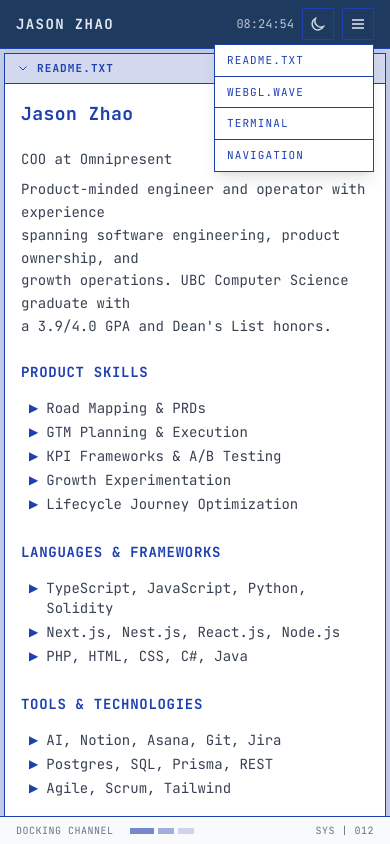
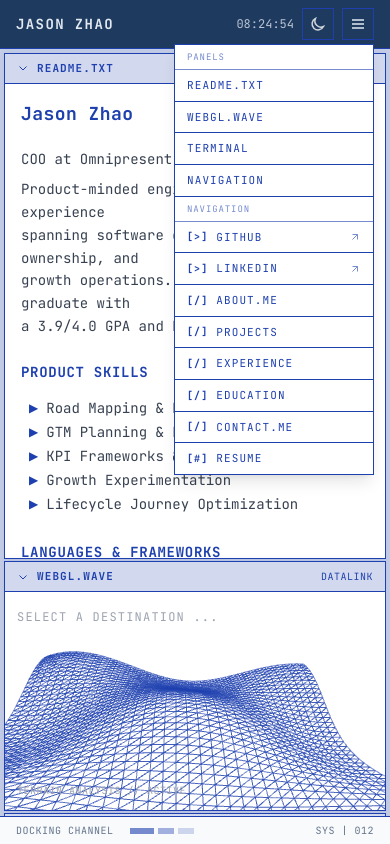
Before and after one commit to jasonz23/2026-personal-website, a Next.js app: page / in a window 390 px wide. Both pictures are taken after a click on the button 358 px from the left and 24 px from the top of the page. Built offline with nearby package versions, Linux system fonts and the light colour scheme.

Commit message:
add navigations and better user experience for mobile

```diff
--- a/src/components/Terminal.tsx
+++ b/src/components/Terminal.tsx
@@ -28,6 +28,7 @@ interface TerminalProps {
   onCommandRef?: MutableRefObject<((cmd: string) => void) | null>;
   initialCwd?: string;
   onCwdChange?: (cwd: string) => void;
+  onCommandComplete?: () => void;
 }
 
 // ==================== AUTOCOMPLETE ====================
@@ -141,6 +142,7 @@ export default function Terminal({
   onCommandRef,
   initialCwd = "~",
   onCwdChange,
+  onCommandComplete,
 }: TerminalProps) {
   const [lines, setLines] = useState<TerminalLine[]>([]);
   const [input, setInput] = useState("");
@@ -160,6 +162,8 @@ export default function Terminal({
   const typingIntervalRef = useRef<ReturnType<typeof setInterval> | null>(null);
   const onCwdChangeRef = useRef(onCwdChange);
   onCwdChangeRef.current = onCwdChange;
+  const onCommandCompleteRef = useRef(onCommandComplete);
+  onCommandCompleteRef.current = onCommandComplete;
 
   const { theme, toggle: toggleTheme } = useTheme();
   const themeRef = useRef({ theme, toggle: toggleTheme });
@@ -284,6 +288,7 @@ export default function Terminal({
     setInput("");
     setHistIdx(-1);
     inputRef.current?.focus();
+    onCommandCompleteRef.current?.();
     // eslint-disable-next-line react-hooks/exhaustive-deps
   }, []);
 
--- a/src/components/layout/GridLayout.tsx
+++ b/src/components/layout/GridLayout.tsx
@@ -10,6 +10,7 @@ import TerminalPanel from "@/components/panels/TerminalPanel";
 import WavePanel from "@/components/panels/WavePanel";
 import LinksPanel from "@/components/panels/LinksPanel";
 import { usePanels } from "@/hooks/usePanels";
+import { useIsMobile } from "@/hooks/useIsMobile";
 
 function pathToQuery(cwd: string): string {
   if (cwd === "~") return "";
@@ -39,6 +40,18 @@ export default function GridLayout() {
   const [mounted, setMounted] = useState(false);
   const [typingCmd, setTypingCmd] = useState<string | null>(null);
   const { openPanels, setOpenPanels } = usePanels();
+  const mainRef = useRef<HTMLElement>(null);
+  const isMobile = useIsMobile();
+  const isMobileRef = useRef(false);
+  useEffect(() => {
+    isMobileRef.current = isMobile;
+  }, [isMobile]);
+
+  const scrollToTop = useCallback(() => {
+    if (isMobileRef.current && mainRef.current) {
+      mainRef.current.scrollTo({ top: 0, behavior: "smooth" });
+    }
+  }, []);
 
   const leftOpen = openPanels.filter((p) => LEFT_PANELS.includes(p));
   const rightOpen = openPanels.filter((p) => RIGHT_PANELS.includes(p));
@@ -95,15 +108,23 @@ export default function GridLayout() {
 
   return (
     <div className="h-screen w-screen overflow-hidden flex flex-col bg-[var(--background)]">
-      <HeaderBar />
-      <main className="flex-1 min-h-0 min-w-0 flex flex-col md:flex-row gap-[2px] p-1 sm:p-2 md:p-3 bg-[var(--grid-accent-dim)] overflow-y-auto md:overflow-hidden">
+      <HeaderBar onNavigate={handleSendCommand} onTypingChange={setTypingCmd} />
+      <main
+        ref={mainRef}
+        className="flex-1 min-h-0 min-w-0 flex flex-col md:flex-row gap-[2px] p-1 sm:p-2 md:p-3 bg-[var(--grid-accent-dim)] overflow-y-auto md:overflow-hidden"
+      >
         <Accordion.Root
           type="multiple"
           value={leftOpen}
           onValueChange={handleLeftChange}
           className="flex flex-col gap-[2px] md:flex-1 md:min-h-0 min-w-0"
         >
-          <GridPanel value="readme" title="README.TXT" rightLabel={panelLabel}>
+          <GridPanel
+            value="readme"
+            title="README.TXT"
+            rightLabel={panelLabel}
+            className="max-h-[60vh] md:max-h-none"
+          >
             <AboutPanel activePath={activePath} />
           </GridPanel>
           <GridPanel value="wave" title="WEBGL.WAVE" rightLabel="DATALINK">
@@ -120,11 +141,13 @@ export default function GridLayout() {
             value="terminal"
             title="TERMINAL // BASH"
             rightLabel="ACTIVE"
+            className="max-h-[60vh] md:max-h-none"
           >
             <TerminalPanel
               onCommandRef={terminalCommandRef}
               initialCwd={mounted ? initialPath : "~"}
               onCwdChange={handlePathChange}
+              onCommandComplete={scrollToTop}
             />
           </GridPanel>
           <GridPanel
--- a/src/components/layout/HeaderBar.tsx
+++ b/src/components/layout/HeaderBar.tsx
@@ -4,7 +4,12 @@ import { useState, useEffect } from "react";
 import ThemeToggle from "@/components/ThemeToggle";
 import HeaderMenu from "./HeaderMenu";
 
-export default function HeaderBar() {
+interface HeaderBarProps {
+  onNavigate?: (cmd: string) => void;
+  onTypingChange?: (cmd: string | null) => void;
+}
+
+export default function HeaderBar({ onNavigate, onTypingChange }: HeaderBarProps) {
   const [time, setTime] = useState("");
 
   useEffect(() => {
@@ -41,7 +46,7 @@ export default function HeaderBar() {
         <span className="opacity-60 hidden sm:inline">...</span>
         <span className="font-mono opacity-80 tabular-nums">{time}</span>
         <ThemeToggle />
-        <HeaderMenu />
+        <HeaderMenu onNavigate={onNavigate} onTypingChange={onTypingChange} />
       </div>
     </div>
   );
--- a/src/components/layout/HeaderMenu.tsx
+++ b/src/components/layout/HeaderMenu.tsx
@@ -1,7 +1,10 @@
 "use client";
 
-import { useState, useRef, useEffect } from "react";
+import { useState, useRef, useEffect, useCallback } from "react";
+import { ReactTyped } from "react-typed";
 import { usePanels } from "@/hooks/usePanels";
+import { LINKS } from "@/constants/links";
+import { getNode } from "@/constants/fileSystem";
 
 const PANELS = [
   { id: "readme", label: "README.TXT" },
@@ -10,9 +13,20 @@ const PANELS = [
   { id: "links", label: "NAVIGATION" },
 ] as const;
 
-export default function HeaderMenu() {
+interface HeaderMenuProps {
+  onNavigate?: (cmd: string) => void;
+  onTypingChange?: (cmd: string | null) => void;
+}
+
+export default function HeaderMenu({
+  onNavigate,
+  onTypingChange,
+}: HeaderMenuProps) {
   const [open, setOpen] = useState(false);
-  const { focusPanel } = usePanels();
+  const [typingLink, setTypingLink] = useState<string | null>(null);
+  const pendingHrefRef = useRef<string | null>(null);
+  const pendingPathRef = useRef<string | null>(null);
+  const { focusPanel, ensureOpen } = usePanels();
   const menuRef = useRef<HTMLDivElement>(null);
 
   useEffect(() => {
@@ -25,6 +39,63 @@ export default function HeaderMenu() {
     document.addEventListener("mousedown", handleClick);
     return () => document.removeEventListener("mousedown", handleClick);
   }, [open]);
+
+  const startTyping = useCallback(
+    (cmd: string) => {
+      setTypingLink(cmd);
+      onTypingChange?.(cmd);
+    },
+    [onTypingChange],
+  );
+
+  const stopTyping = useCallback(() => {
+    setTypingLink(null);
+    onTypingChange?.(null);
+  }, [onTypingChange]);
+
+  const handleInternalClick = useCallback(
+    (path: string, isFile: boolean) => {
+      const cmd = isFile ? `cat ${path}` : `cd ${path}`;
+      pendingPathRef.current = path;
+      ensureOpen("terminal");
+      startTyping(cmd);
+      setOpen(false);
+    },
+    [startTyping, ensureOpen],
+  );
+
+  const handleExternalClick = useCallback(
+    (href: string, name: string) => {
+      pendingHrefRef.current = href;
+      startTyping(`open ${name.toLowerCase()}`);
+      setOpen(false);
+    },
+    [startTyping],
+  );
+
+  const handleTypeComplete = useCallback(() => {
+    const cmd = typingLink;
+    if (pendingHrefRef.current) {
+      window.open(pendingHrefRef.current, "_blank", "noopener,noreferrer");
+      pendingHrefRef.current = null;
+    } else if (cmd && onNavigate) {
+      onNavigate(cmd);
+
+      const path = pendingPathRef.current;
+      if (path) {
+        const node = getNode(path);
+        const hasReadme =
+          node?.type === "file"
+            ? !!node.content
+            : !!node?.children?.["README.md"];
+        if (hasReadme) {
+          ensureOpen("readme");
+        }
+      }
+    }
+    pendingPathRef.current = null;
+    setTimeout(() => stopTyping(), 300);
+  }, [typingLink, onNavigate, stopTyping, ensureOpen]);
 
   return (
     <div className="relative md:hidden" ref={menuRef}>
@@ -48,7 +119,10 @@ export default function HeaderMenu() {
       </button>
 
       {open && (
-        <div className="absolute right-0 top-full mt-1 z-50 border border-(--grid-accent) bg-(--grid-panel-bg) shadow-lg min-w-[160px]">
+        <div className="absolute right-0 top-full mt-1 z-50 border border-(--grid-accent) bg-(--grid-panel-bg) shadow-lg min-w-[200px] max-h-[70vh] overflow-y-auto">
+          <div className="px-3 py-1.5 text-[9px] tracking-widest uppercase text-(--grid-accent) opacity-60 border-b border-(--grid-accent)">
+            PANELS
+          </div>
           {PANELS.map(({ id, label }) => (
             <button
               key={id}
@@ -56,11 +130,56 @@ export default function HeaderMenu() {
                 focusPanel(id);
                 setOpen(false);
               }}
-              className="w-full text-left px-3 py-2 text-[11px] tracking-widest uppercase text-(--grid-accent) hover:bg-(--grid-accent-dim) transition-colors cursor-pointer border-b border-(--grid-accent) last:border-b-0"
+              className="w-full text-left px-3 py-2 text-[11px] tracking-widest uppercase text-(--grid-accent) hover:bg-(--grid-accent-dim) transition-colors cursor-pointer border-b border-(--grid-accent)"
             >
               {label}
             </button>
           ))}
+          <div className="px-3 py-1.5 text-[9px] tracking-widest uppercase text-(--grid-accent) opacity-60 border-b border-(--grid-accent)">
+            NAVIGATION
+          </div>
+          {LINKS.map((link, i) => (
+            <button
+              key={i}
+              onClick={() => {
+                if (typingLink) return;
+                if (link.external) {
+                  handleExternalClick(link.href!, link.name);
+                } else {
+                  handleInternalClick(link.path!, link.isFile || false);
+                }
+              }}
+              disabled={typingLink !== null}
+              className="w-full flex items-center gap-2 px-3 py-2 text-[11px] tracking-widest uppercase text-(--grid-accent) hover:bg-(--grid-accent-dim) transition-colors cursor-pointer border-b border-(--grid-accent) last:border-b-0 disabled:opacity-50"
+            >
+              <span className="text-[10px] font-bold shrink-0">
+                {link.external ? "[>]" : link.isFile ? "[#]" : "[/]"}
+              </span>
+              <span>{link.name}</span>
+              {link.external && (
+                <svg
+                  className="w-3 h-3 ml-auto opacity-60"
+                  fill="none"
+                  stroke="currentColor"
+                  viewBox="0 0 24 24"
+                  strokeWidth={2}
+                >
+                  <path d="M7 17L17 7M17 7H7M17 7v10" />
+                </svg>
+              )}
+            </button>
+          ))}
+        </div>
+      )}
+
+      {typingLink && (
+        <div className="sr-only" aria-hidden="true">
+          <ReactTyped
+            strings={[typingLink]}
+            typeSpeed={40}
+            showCursor={false}
+            onComplete={handleTypeComplete}
+          />
         </div>
       )}
     </div>
--- a/src/components/panels/TerminalPanel.tsx
+++ b/src/components/panels/TerminalPanel.tsx
@@ -7,15 +7,17 @@ interface TerminalPanelProps {
   onCommandRef?: MutableRefObject<((cmd: string) => void) | null>;
   initialCwd?: string;
   onCwdChange?: (cwd: string) => void;
+  onCommandComplete?: () => void;
 }
 
-export default function TerminalPanel({ onCommandRef, initialCwd, onCwdChange }: TerminalPanelProps) {
+export default function TerminalPanel({ onCommandRef, initialCwd, onCwdChange, onCommandComplete }: TerminalPanelProps) {
   return (
     <div className="h-full w-full">
       <Terminal
         onCommandRef={onCommandRef}
         initialCwd={initialCwd}
         onCwdChange={onCwdChange}
+        onCommandComplete={onCommandComplete}
       />
     </div>
   );
```
